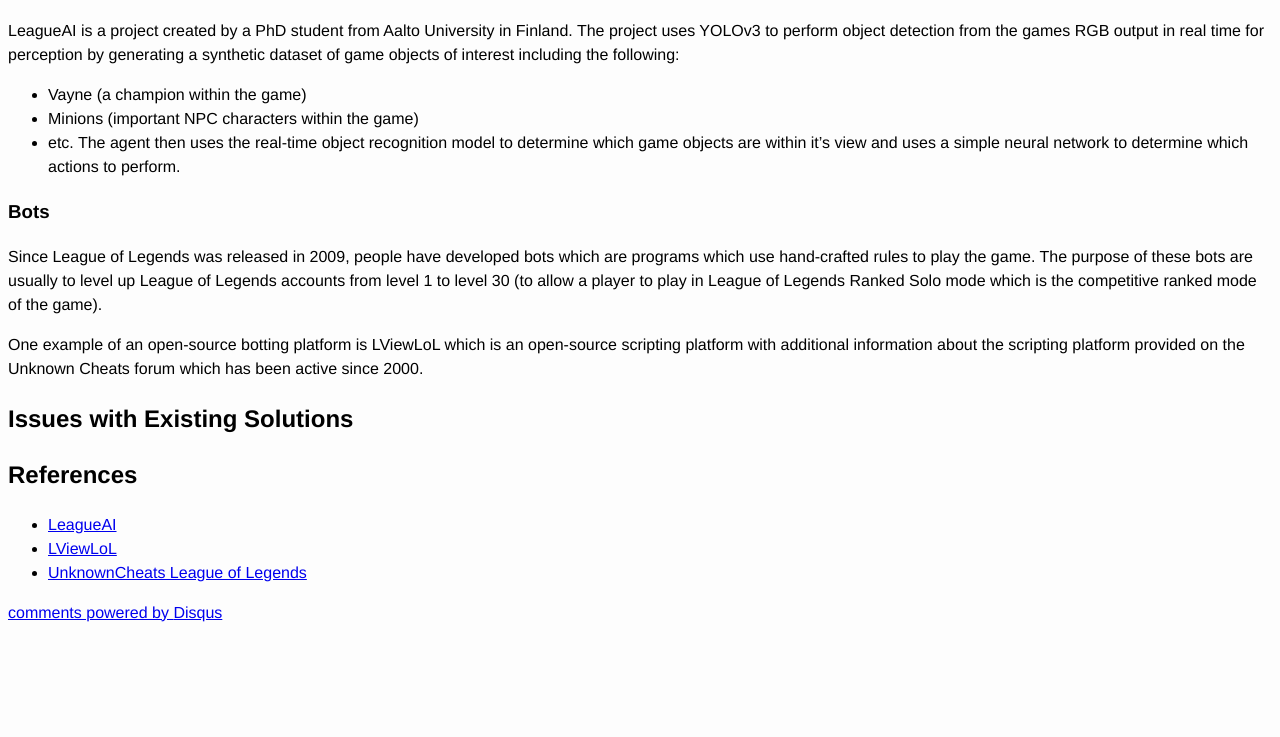
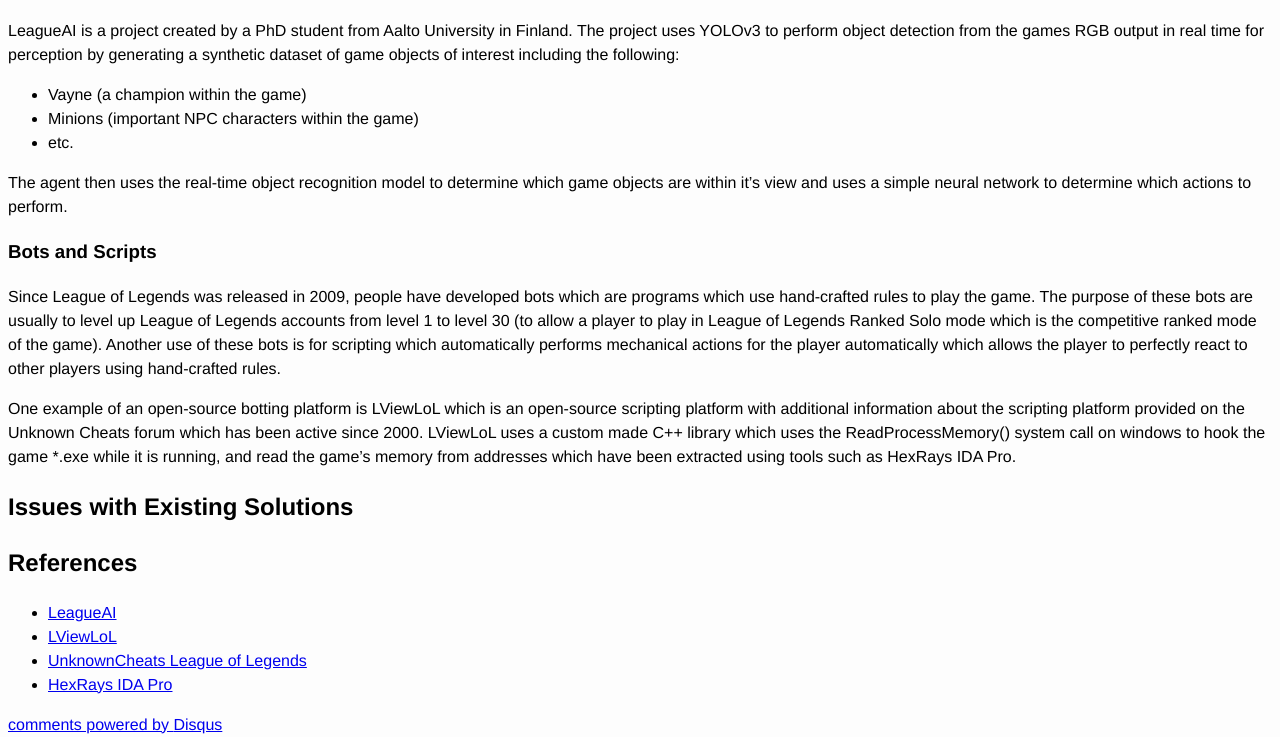
Before and after one commit to MiscellaneousStuff/miscellaneousstuff.github.io, a Jekyll site: the page built from _posts/2021-09-01-tlol-human-level-in-league-of-legends-using-deep-learning.markdown, in a window 1280 px wide and 900 px high, scrolled down 614 px, cut to the strip 163-900 px from the top of the window. Built offline with Jekyll 4.4.1, drawn with Linux system fonts in a browser that asks for light colours; comment, search, counter and statistics services are not loaded; before the commit the page ends 1402 px from its top, so only the background shows below that.

Commit message:
updated existing solutions, initial tlol

```diff
--- a/_posts/2021-09-01-tlol-human-level-in-league-of-legends-using-deep-learning.markdown
+++ b/_posts/2021-09-01-tlol-human-level-in-league-of-legends-using-deep-learning.markdown
@@ -22,20 +22,26 @@
 - Vayne (a champion within the game)
 - Minions (important NPC characters within the game)
 - etc.
+
 The agent then uses the real-time object recognition model to determine which game
 objects are within it's view and uses a simple neural network to determine which actions
 to perform.
 
-### Bots
+### Bots and Scripts
 Since League of Legends was released in 2009, people have developed bots which are
 programs which use hand-crafted rules to play the game. The purpose of these bots
 are usually to level up League of Legends accounts from level 1 to level 30 (to allow
 a player to play in League of Legends Ranked Solo mode which is the competitive ranked
-mode of the game).
+mode of the game). Another use of these bots is for scripting which automatically
+performs mechanical actions for the player automatically which allows the player to
+perfectly react to other players using hand-crafted rules.
 
 One example of an open-source botting platform is LViewLoL which is an open-source
 scripting platform with additional information about the scripting platform provided
-on the Unknown Cheats forum which has been active since 2000.
+on the Unknown Cheats forum which has been active since 2000. LViewLoL uses a custom
+made C++ library which uses the ReadProcessMemory() system call on windows to hook
+the game *.exe while it is running, and read the game's memory from addresses which
+have been extracted using tools such as HexRays IDA Pro.
 
 ## Issues with Existing Solutions
 
@@ -44,3 +50,4 @@
 - [LeagueAI](https://github.com/Oleffa/LeagueAI)
 - [LViewLoL](https://github.com/orkido/LViewLoL)
 - [UnknownCheats League of Legends](https://www.unknowncheats.me/forum/league-of-legends/)
+- [HexRays IDA Pro](https://hex-rays.com/ida-pro/)
```
